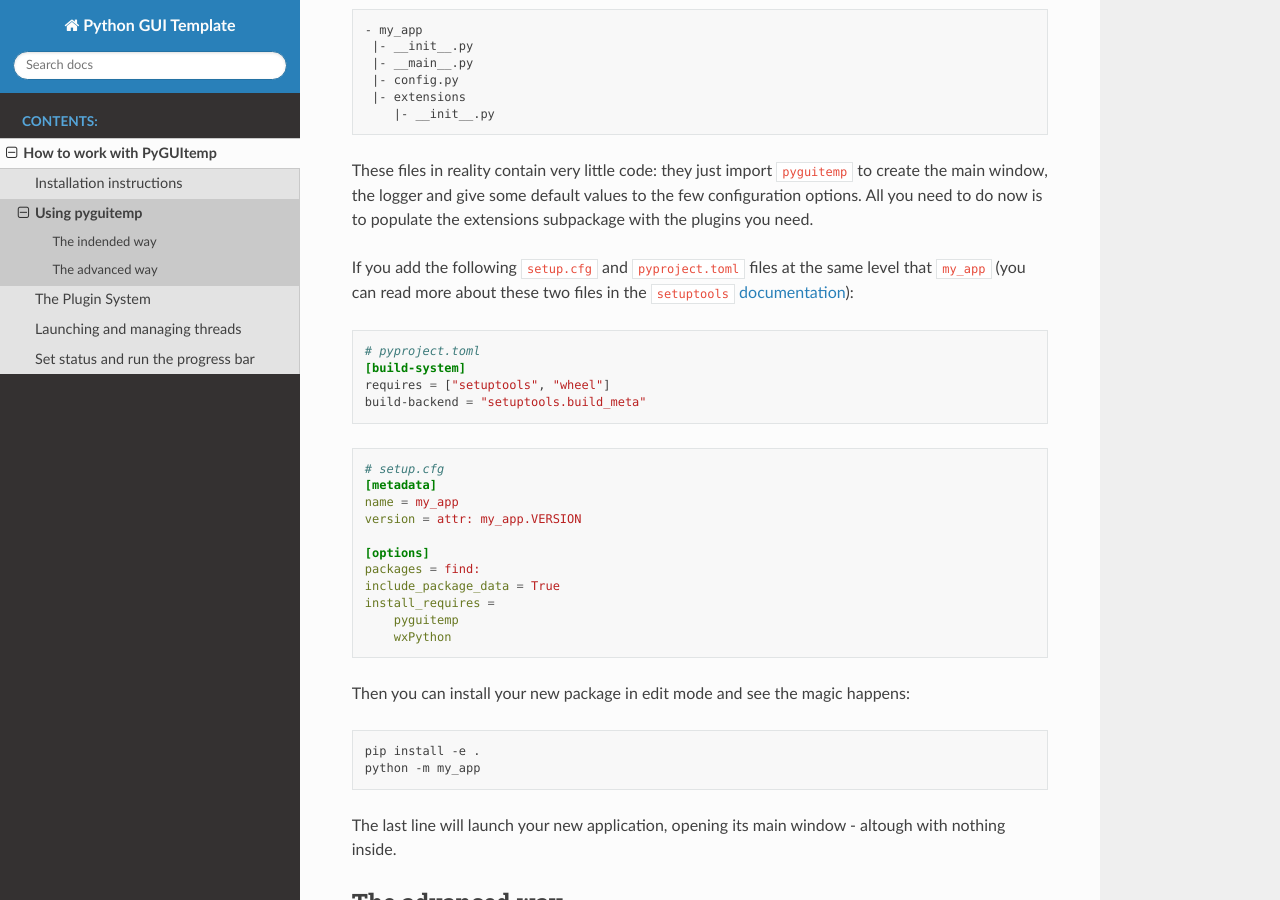
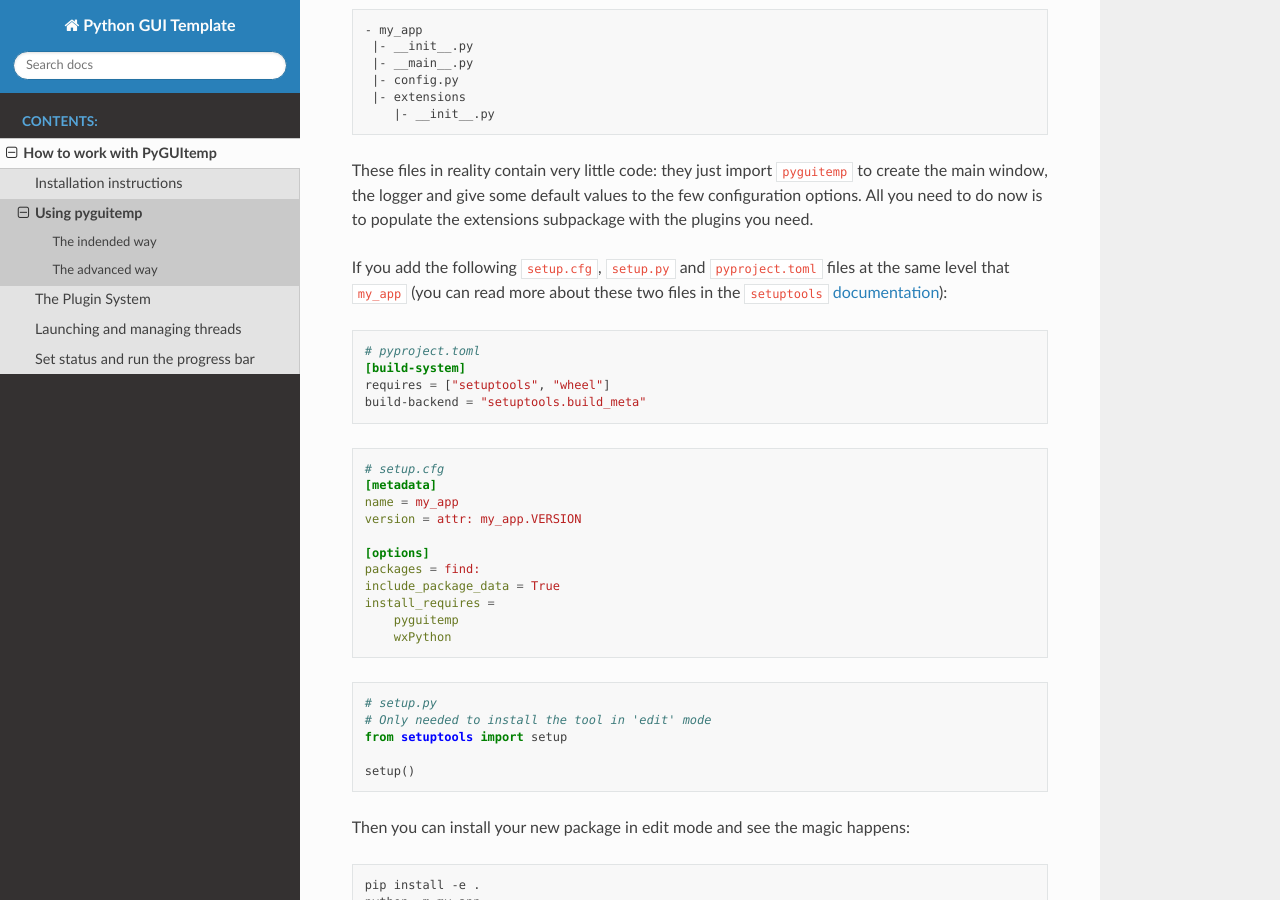
Before and after one commit to ImperialCollegeLondon/guikit, a Sphinx documentation site: the page built from docs/howtos/using_pyguitemp.md, in a window 1280 px wide and 900 px high, scrolled down 689 px. Built offline with Sphinx 7.4.7 and the Read the Docs theme 2.0.0, drawn with Linux system fonts in a browser that asks for light colours; pages that are not in the unit, such as notebooks, are missing from menus.

Commit message:
:memo: Add indication to create setup.py

````diff
--- a/docs/howtos/using_pyguitemp.md
+++ b/docs/howtos/using_pyguitemp.md
@@ -37,7 +37,7 @@ the main window, the logger and give some default values to the few configuratio
 options. All you need to do now is to populate the extensions subpackage with the
 plugins you need.
 
-If you add the following `setup.cfg` and `pyproject.toml` files at the same level that
+If you add the following `setup.cfg`, `setup.py` and `pyproject.toml` files at the same level that
 `my_app` (you can read more about these two files in the [`setuptools`
 documentation](https://setuptools.pypa.io/en/latest/index.html)):
 
@@ -60,6 +60,14 @@ include_package_data = True
 install_requires =
     pyguitemp
     wxPython
+```
+
+```python
+# setup.py
+# Only needed to install the tool in 'edit' mode
+from setuptools import setup
+
+setup()
 ```
 
 Then you can install your new package in edit mode and see the magic happens:
````
